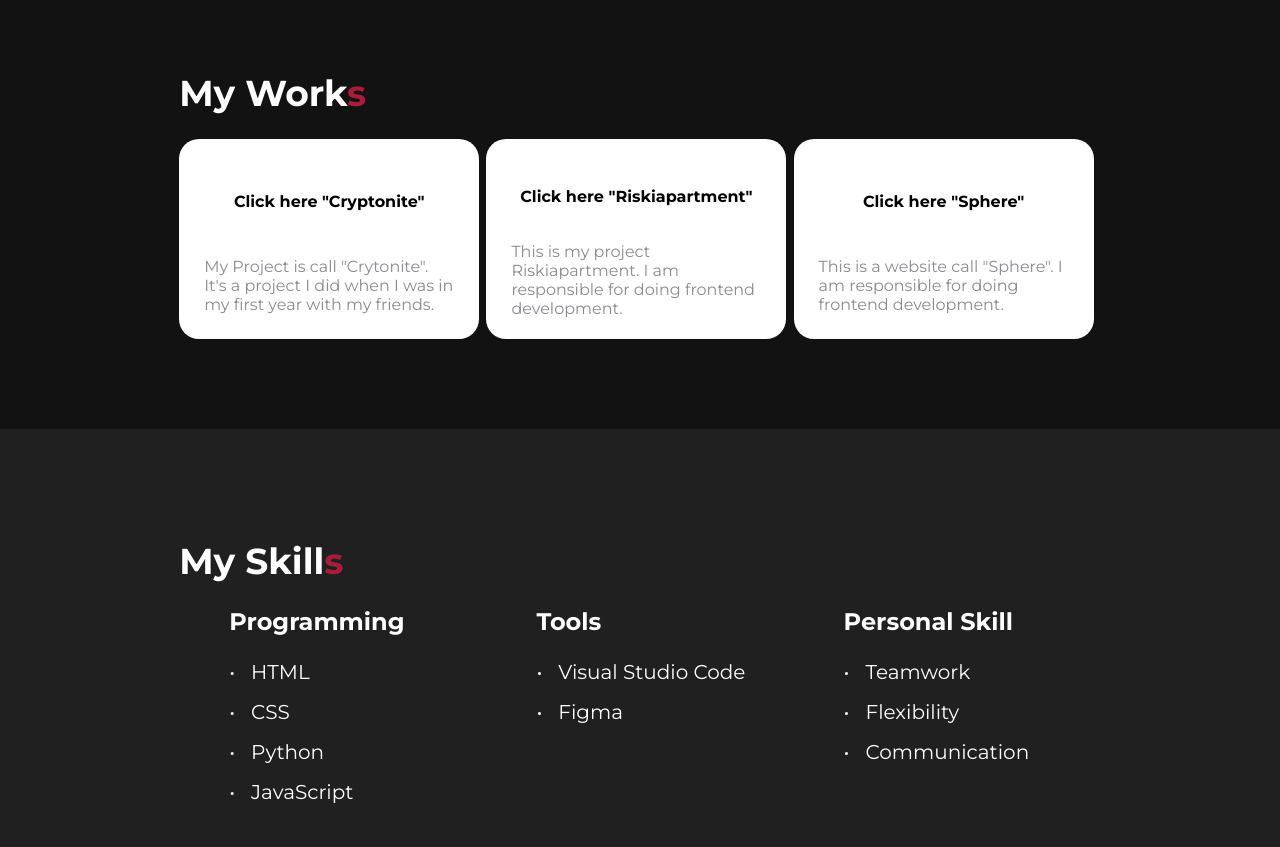
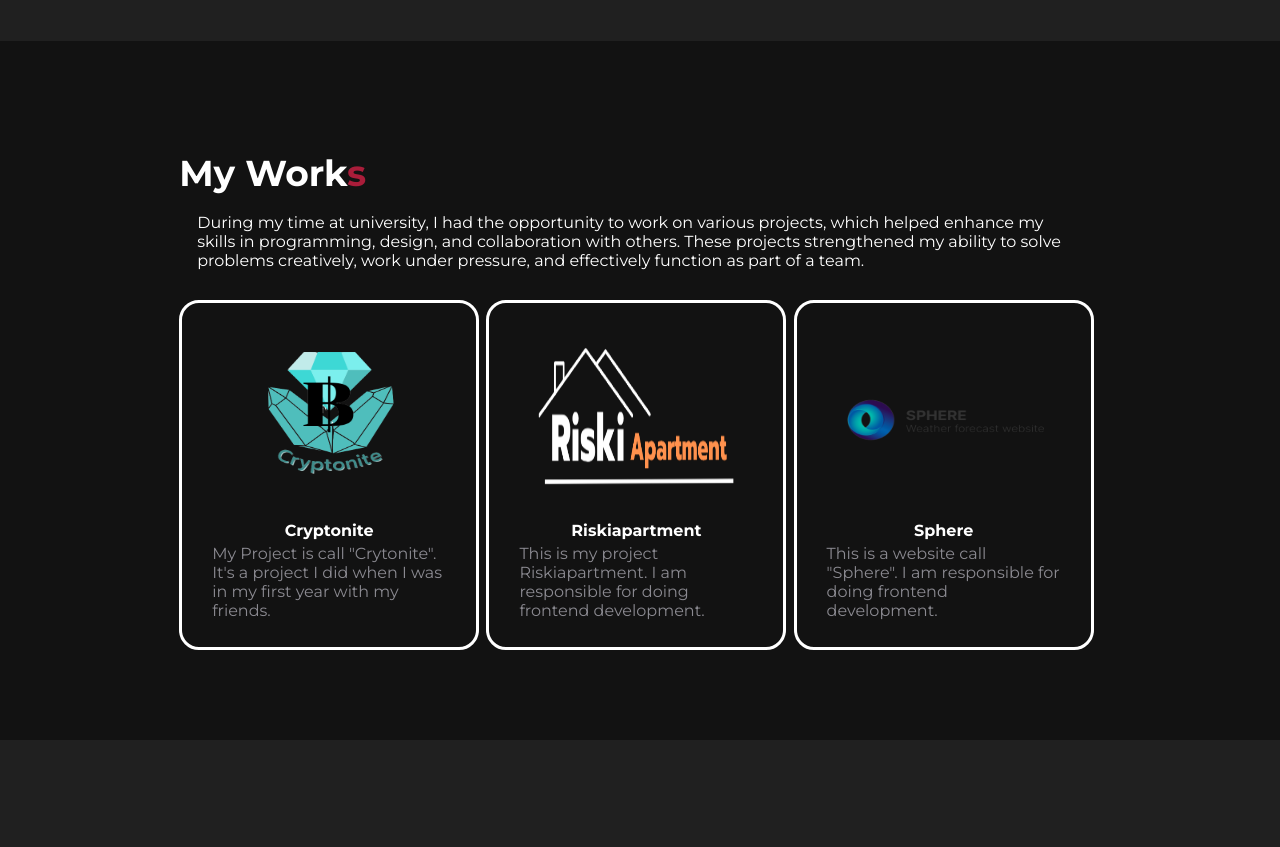
Before and after one commit to chanutkid/Web-Portfolio, a plain HTML site: page index.html in a window 1280 px wide. Shown: the part 1400-2247 px from the top of the page. Drawn offline with nearby package versions, Linux system fonts and the light colour scheme.

Commit message:
edit works

```diff
--- a/index.html
+++ b/index.html
@@ -63,18 +63,22 @@
 
     <!--Start My Work Section-->
     <section class="work-body" id="work">
-        <h2>My Work<span>s</span> </h2>
+            <h2>My Work<span>s</span></h2>
+                <p class='proj-descrip'>During my time at university, I had the opportunity to work on various projects, which helped enhance my skills in programming, design, and collaboration with others. These projects strengthened my ability to solve problems creatively, work under pressure, and effectively function as part of a team.</p>
                 <div class="work-link">
                     <div class="work-box">
-                <a href="https://github.com/chanutkid/Cryptonite">Click here "Cryptonite" </a>
-                <p>My Project is call "Crytonite". <br>It's a project I did when I was in my first year with my friends.</p>
+                        <div class="img-proj"> <img src="img/Cryptonite_logo.png" alt=""/> </div>
+                        <a href="https://github.com/chanutkid/Cryptonite">Cryptonite</a>
+                        <p>My Project is call "Crytonite". <br />It's a project I did when I was in my first year with my friends.</p>
                     </div>
                     <div class="work-box">
-                <a href="https://github.com/chanutkid/Project-Riskiapartment">Click here "Riskiapartment"</a>
+                        <div class="img-proj"> <img src="img/img_riskilogo.png" alt=""/> </div>
+                        <a href="https://github.com/chanutkid/Project-Riskiapartment">Riskiapartment</a>
                         <p>This is my project Riskiapartment. I am responsible for doing frontend development.</p>
                     </div>
                     <div class="work-box">
-                <a href="https://github.com/chanutkid/Sphere">Click here "Sphere"</a>
+                        <div class="img-proj-sphere"> <img src="img/Sphere_logo_v3.png" alt=""/> </div>
+                        <a href="https://github.com/chanutkid/Sphere">Sphere</a>
                         <p>This is a website call "Sphere". I am responsible for doing frontend development.</p>
                     </div>
                 </div>
--- a/styles.css
+++ b/styles.css
@@ -1,4 +1,5 @@
 @import url('https://fonts.googleapis.com/css2?family=Montserrat:ital,wght@0,100..900;1,100..900&display=swap');
+
 * {
     margin: 0;
     padding: 0;
@@ -9,20 +10,20 @@
 }
 
 :root {
-    --bg-color: #121212 ;
-    --second-bg-color:#202020;
-    --text-color:#ffffff;
-    --main-color:#A91D3A;
-    --other-color:#8b8a91;
-    --alt-color:#4b4b51;
-    --ann-color:#c7c6d3;
+    --bg-color: #121212;
+    --second-bg-color: #202020;
+    --text-color: #ffffff;
+    --main-color: #A91D3A;
+    --other-color: #8b8a91;
+    --alt-color: #4b4b51;
+    --ann-color: #c7c6d3;
 
-    --h2-font:3.8rem;
-    --p-font:1.1rem;
+    --h2-font: 3.8rem;
+    --p-font: 1.1rem;
 }
 
 body {
-    background: var(--bg-color) ;
+    background: var(--bg-color);
     color: var(--text-color);
 }
 
@@ -36,7 +37,7 @@ header {
     display: flex;
     align-items: center;
     justify-content: space-between;
-    transition: all  .6s ease;
+    transition: all .6s ease;
 }
 
 .logo {
@@ -51,11 +52,13 @@ header {
     font-weight: 400;
     color: var(--other-color);
     margin: 0 30px;
-    transition:  all .6s ease;
+    transition: all .6s ease;
 }
+
 .menu-bar a:hover {
     color: var(--text-color);
 }
+
 .menu-bar a.active {
     color: var(--text-color);
 }
@@ -65,7 +68,7 @@ section {
 }
 
 .home-section {
-    height: 700px;
+    height: 780px;
     width: 100%;
     background: url(./img/photo-1637750586228-179a1a7aef84.avif);
     background-size: cover;
@@ -73,9 +76,11 @@ section {
     display: flex;
     align-items: center;
 }
+
 .home-alltext {
     padding-top: 30px;
 }
+
 .btn-cv {
     width: 190px;
     height: 50px;
@@ -88,6 +93,7 @@ section {
     box-shadow: 3px 3px 3px 0px rgba(255, 255, 255, 0.5);
     border: 1px solid black;
 }
+
 .btn-cv:hover {
     background: #ffffff;
     color: #202020;
@@ -100,6 +106,7 @@ section {
     background: #121212;
     box-shadow: 3px 3px 3px 0px rgba(255, 255, 255, 0.2);
 }
+
 .myname {
     margin: 5px 0;
     font-size: 80px;
@@ -111,6 +118,7 @@ section {
 .home-text1 {
     font-size: 25px;
 }
+
 .home-text2 {
     font-size: 25px;
 }
@@ -123,6 +131,7 @@ section {
     align-items: center;
     gap: 1rem;
 }
+
 .about-img img {
     width: 300px;
     height: 400px;
@@ -130,19 +139,23 @@ section {
     border-radius: 20px;
     box-shadow: 10px 10px 20px 0px rgba(54, 17, 17, 0.535);
 }
-.about-text h2{
+
+.about-text h2 {
     margin: 10px 0;
     font-size: var(--h2-font);
 }
+
 .about-text h2 span {
     background: -webkit-linear-gradient(135deg, #e1bac5 0%, var(--main-color));
     -webkit-background-clip: text;
     -webkit-text-fill-color: transparent;
 }
+
 .about-text p {
     line-height: 1.7;
     font-size: 18px;
 }
+
 h3 {
     font-size: 50px;
     margin-top: 1.3rem;
@@ -160,9 +173,15 @@ header.sticky {
     grid-template-columns: repeat(2, 1fr);
     place-items: center;
 }
+
 .work-body span {
     color: #A91D3A;
     font-size: 36px;
+}
+
+.proj-descrip {
+    padding: 18px;
+    padding-bottom: 30px;
 }
 
 .point::before {
@@ -171,84 +190,111 @@ header.sticky {
     font-size: 1em;
     margin-right: 1rem;
 }
+
 .skill-body {
     background: var(--second-bg-color);
 }
+
 .skill-text {
     display: grid;
     grid-template-columns: repeat(3, 1fr);
 }
-.skill-body h2{
+
+.skill-body h2 {
     font-size: 36px;
 }
+
 .skill-body span {
     color: #A91D3A;
 }
+
 .skill-body h4 {
     margin-top: 1.5rem;
     margin-bottom: 1rem;
     font-size: 24px;
 }
+
 .skill-body {
     font-size: 20px;
 }
+
 .skill-program {
     padding-left: 50px;
 }
+
 .skill-tools {
     padding-left: 50px;
 }
+
 .skill-personal {
     padding-left: 50px;
 }
+
 .skill-body p {
     line-height: 2;
 }
 
 .work-body h2 {
-    margin-bottom: 1.5rem;
     font-size: 36px;
 }
+
 .work-link {
     display: grid;
     grid-template-columns: repeat(3, 1fr);
 }
+
 .work-box {
     width: 300px;
-    height: 200px;
+    height: 350px;
     border-radius: 20px;
-    background: white;
+    border: 3px solid white;
     display: grid;
+    grid-template-rows: 0.8fr 0.1fr 0.2fr;
     justify-content: center;
     align-items: center;
+    transition: 0.8s ease;
 }
+
+
 .work-box p {
     display: flex;
     justify-content: center;
     color: #8b8a91;
-    margin: 5px 25px;
+    margin: 0px 30px;
 }
+
 .work-box:hover {
-    background: white;
-    box-shadow: 10px 10px 5px 0px rgba(55,58,64,0.8);
+    background: #fff;
     transition: 0.6s ease;
 }
+
+.work-box:hover a {
+    color: #000;
+}
+
+/*.work-box:hover {
+    background: white;
+    box-shadow: 10px 10px 5px 0px rgba(55, 58, 64, 0.8);
+    transition: 0.6s ease;
+} */
+
 .work-box a {
-    color: black;
+    color: #ffffff;
     font-weight: 700;
     display: flex;
     justify-content: center;
     align-items: center;
-    margin-top: 2rem;
 }
 
 .contact-body {
     padding: 50px 50px;
 }
+
 .contact-icons {
     display: flex;
     justify-content: center;
 }
+
 .contact-text {
     display: flex;
     justify-content: center;
@@ -276,3 +322,20 @@ header.sticky {
     color: var(--text-color);
     background: #202020;
 }
+
+.work-box img {
+    width: 200px;
+    height: 170px;
+}
+
+.img-proj {
+    display: flex;
+    justify-content: center;
+    margin-top: 20px;
+}
+
+.img-proj-sphere {
+    display: flex;
+    justify-content: center;
+    margin-top: 20px;
+}
```
Also changed, not shown: img/Cryptonite_logo.png (added), img/Sphere_logo_v3.png (added), img/img_riskilogo.png (added). Lines whose indentation alone changed are shown as unchanged.
